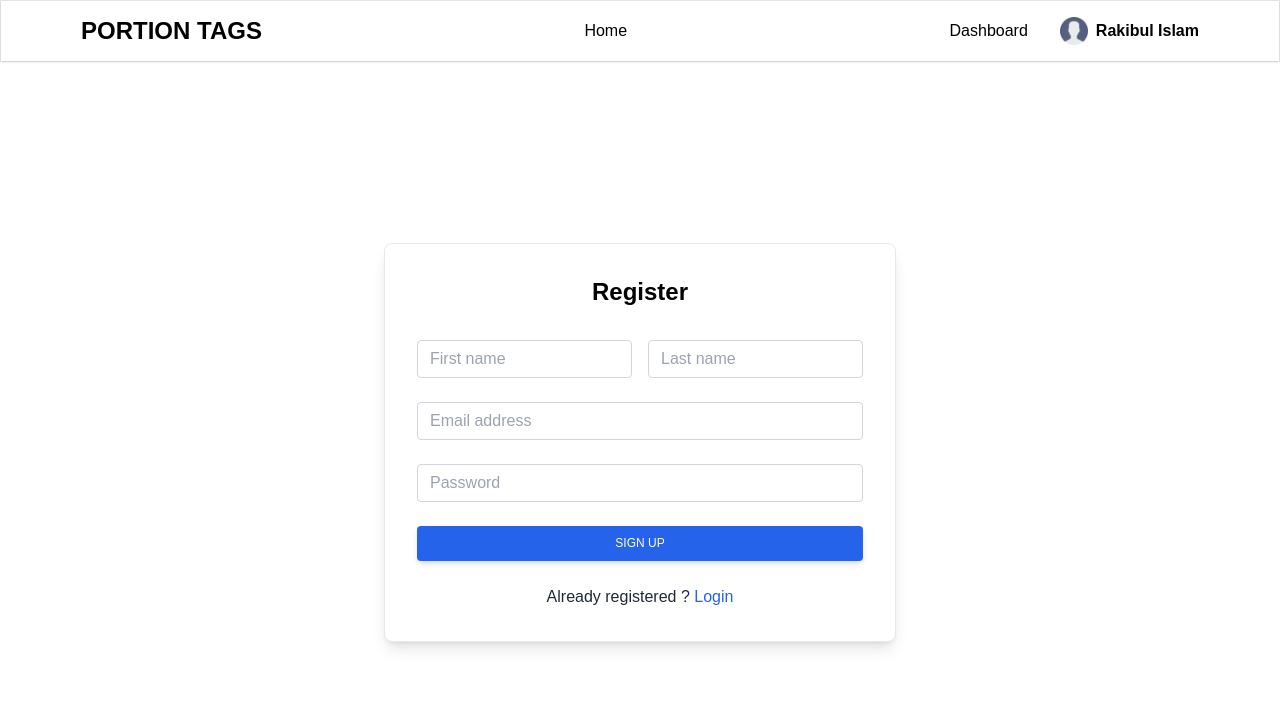
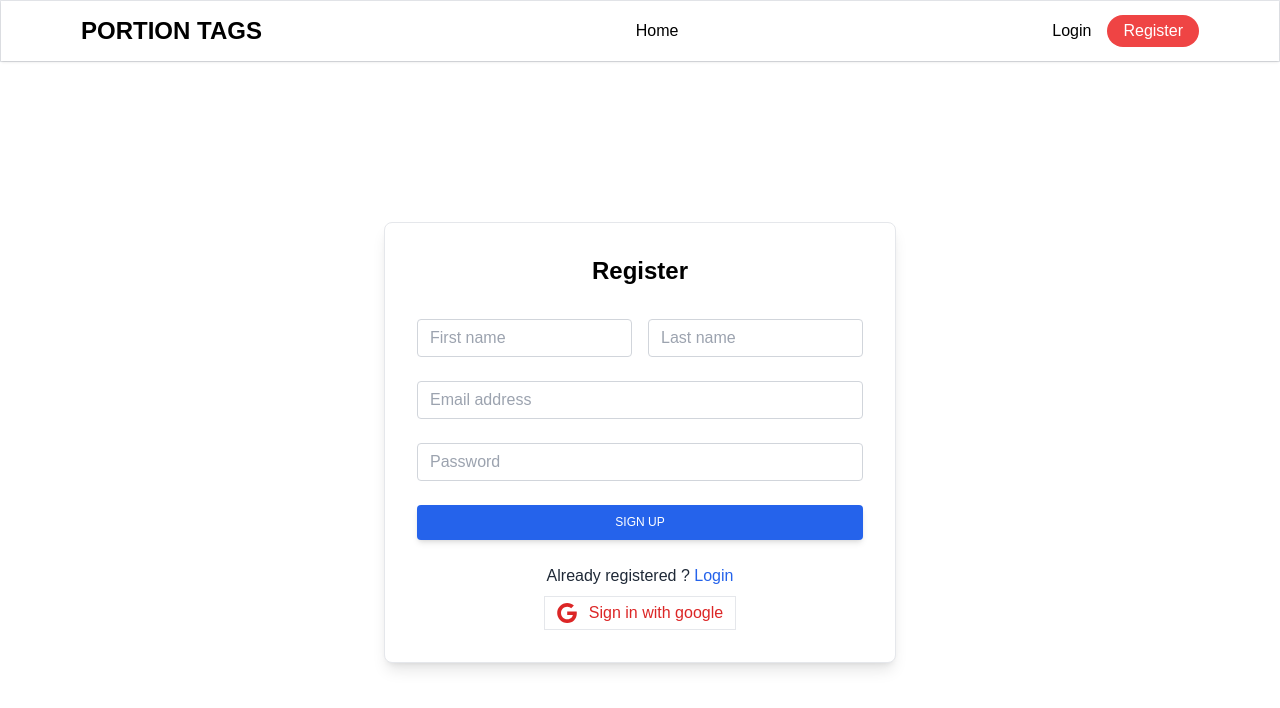
Before and after one commit to RakibulIslamm/portion-tags-client, a React (Create React App) app: page /register in a window 1280 px wide. Shown: the top 708 px of the page. Built offline with nearby package versions, Linux system fonts and the light colour scheme; no server answers.

Commit message:
Register system setup

```diff
--- a/src/Components/Home/Home.js
+++ b/src/Components/Home/Home.js
@@ -1,6 +1,9 @@
 import React from 'react';
+import useAuth from '../../hooks/useAuth';
 
 const Home = () => {
+    const { user } = useAuth()
+    console.log(user);
     return (
         <div>
             This is home
--- a/src/Components/Layouts/Layouts.js
+++ b/src/Components/Layouts/Layouts.js
@@ -1,5 +1,8 @@
 import React from 'react';
 import { Route, Routes } from 'react-router-dom';
+import { ToastContainer } from 'react-toastify';
+import 'react-toastify/dist/ReactToastify.css';
+import useAuth from '../../hooks/useAuth';
 import AdminRoute from '../AdminRoute/AdminRoute';
 import ManageAllOrders from '../Dashboard/AdminPages/ManageAllOrders/ManageAllOrders';
 import Dashboard from '../Dashboard/Dashboard';
@@ -8,10 +11,17 @@ import Login from '../Login/Login';
 import PageNotFound from '../PageNotFound/PageNotFound';
 import PrivateRoute from '../PrivateRoute/PrivateRoute';
 import Register from '../Register/Register';
+import Spinner from '../Spinner/Spinner';
 import PrivateLayout from './PrivateLayout/PrivateLayout';
 import PublicLayout from './PublicLayout/PublicLayout';
 
 const Layouts = () => {
+    const { isLoading2 } = useAuth();
+
+    if (isLoading2) {
+        return <Spinner />
+    }
+
     return (
         <>
             <Routes>
@@ -29,6 +39,7 @@ const Layouts = () => {
                 </Route>
                 <Route path='*' element={<PageNotFound />} />
             </Routes>
+            <ToastContainer />
         </>
     );
 };
--- a/src/Components/Login/Login.js
+++ b/src/Components/Login/Login.js
@@ -5,7 +5,7 @@ import useAuth from '../../hooks/useAuth';
 
 const Login = () => {
     const { register, handleSubmit, reset, formState: { errors } } = useForm();
-    const { googleSignIn, login, user, setUser, isLoading, logOut, error, setError } = useAuth()
+    const { googleSignIn, login, user, setUser, isLoading, isLoading2, logOut, error, setError } = useAuth()
     console.log(user);
 
     const navigate = useNavigate()
@@ -14,11 +14,6 @@ const Login = () => {
     useEffect(() => {
         setError(false)
     }, [setError]);
-
-
-    if (isLoading) {
-        return
-    }
 
 
     const handleGoogleLogin = () => {
@@ -35,6 +30,10 @@ const Login = () => {
         login(data.email, data.password, location, navigate, reset);
     };
 
+    if (isLoading2) {
+        return
+    }
+
     // Handle Logout
     const handleLogOut = () => {
         logOut();
@@ -43,25 +42,24 @@ const Login = () => {
 
     return (
         <div className='flex justify-center items-center min-h-screen py-10'>
-            {!user ? <div className="block p-6 rounded-lg shadow-lg bg-white border w-2/6">
+            {!user && <div className="block p-6 rounded-lg shadow-lg bg-white border w-2/6">
                 <h2 className='text-2xl font-bold text-center pb-8'>Login</h2>
                 {error && <p className='text-red-500 text-md font-semibold italic'>{error}</p>}
                 <form onSubmit={handleSubmit(onSubmit)}>
                     <div className="form-group mb-6">
                         <label htmlFor="exampleInputEmail2" className="form-label inline-block mb-2 text-gray-700">Email address</label>
-                        <input type="email" {...register("email", { required: true })} className="form-control block w-full px-3 py-1.5 text-base font-normal text-gray-700 bg-white bg-clip-padding border border-solid border-gray-300 rounded transition ease-in-out m-0 focus:text-gray-700 focus:bg-white focus:border-blue-600 focus:outline-none" placeholder="Enter email" />
+                        <input type="email" {...register("email", { required: true })} className="block w-full px-3 py-1.5 text-base font-normal text-gray-700 bg-white bg-clip-padding border border-solid border-gray-300 rounded transition ease-in-out m-0 focus:text-gray-700 focus:bg-white focus:border-blue-600 focus:outline-none" placeholder="Enter email" />
                         <p className='text-red-400 text-xs italic'>{errors.email?.type === 'required' && "Email is required"}</p>
                     </div>
                     <div className="form-group mb-6">
                         <label htmlFor="exampleInputPassword2" className="form-label inline-block mb-2 text-gray-700">Password</label>
-                        <input type="password" {...register("password", { required: true })} className="form-control block w-full px-3 py-1.5 text-base font-normal text-gray-700 bg-white bg-clip-padding border border-solid border-gray-300 rounded transition ease-in-out m-0 focus:text-gray-700 focus:bg-white focus:border-blue-600 focus:outline-none" id="exampleInputPassword2"
-                            placeholder="Password" />
+                        <input type="password" {...register("password", { required: true })} className="block w-full px-3 py-1.5 text-base font-normal text-gray-700 bg-white bg-clip-padding border border-solid border-gray-300 rounded transition ease-in-out m-0 focus:text-gray-700 focus:bg-white focus:border-blue-600 focus:outline-none" placeholder="Password" />
                         <p className='text-red-400 text-xs italic'>{errors.password?.type === 'required' && "Password is required"}</p>
                     </div>
                     <div className="flex justify-between items-center mb-6">
                         <button className="text-blue-600 hover:text-blue-700 focus:text-blue-700 transition duration-200 ease-in-out">Forgot password?</button>
                     </div>
-                    <button type="submit" className="w-full px-6 py-2.5 bg-blue-600 text-white font-medium text-xs leading-tight uppercase rounded shadow-md hover:bg-blue-700 hover:shadow-lg focus:bg-blue-700 focus:shadow-lg focus:outline-none focus:ring-0 active:bg-blue-800 active:shadow-lg transition duration-150 ease-in-out">Login</button>
+                    <button type="submit" className="w-full px-6 py-2.5 bg-blue-600 text-white font-medium text-xs leading-tight uppercase rounded shadow-md hover:bg-blue-700 hover:shadow-lg focus:bg-blue-700 focus:shadow-lg focus:outline-none focus:ring-0 active:bg-blue-800 active:shadow-lg transition duration-150 ease-in-out">{isLoading ? 'Loading...' : 'Login'}</button>
                     <p className="text-gray-800 mt-6 text-center">Not a member? <Link to="/register"
                         className="text-blue-600 hover:text-blue-700 focus:text-blue-700 transition duration-200 ease-in-out">Register</Link>
                     </p>
@@ -73,7 +71,7 @@ const Login = () => {
                         </svg> Sign in with google
                     </button>
                 </div>
-            </div> : <p>You are already logged in <br /><button className='text-blue-500' onClick={handleLogOut}>Log Out</button></p>}
+            </div>} {user && <p>You are already logged in <br /><button className='text-blue-500' onClick={handleLogOut}>Log Out</button></p>}
         </div>
     );
 };
--- a/src/Components/PrivateRoute/PrivateRoute.js
+++ b/src/Components/PrivateRoute/PrivateRoute.js
@@ -1,8 +1,13 @@
 import { Navigate, useLocation } from "react-router-dom";
+import useAuth from "../../hooks/useAuth";
 
 function PrivateRoute({ children }) {
-    let user = true;
+    let { user, isLoading } = useAuth();
     let location = useLocation();
+
+    if (isLoading) {
+        return
+    }
 
     if (!user) {
         return <Navigate to="/login" state={{ from: location }} replace />;
--- a/src/Components/Register/Register.js
+++ b/src/Components/Register/Register.js
@@ -1,34 +1,82 @@
-import React from 'react';
-import { Link } from 'react-router-dom';
+import React, { useEffect } from 'react';
+import { Link, useNavigate, useLocation } from 'react-router-dom';
+import useAuth from '../../hooks/useAuth';
+import { useForm } from 'react-hook-form';
 
 const Register = () => {
+
+    const { register, handleSubmit, reset, formState: { errors } } = useForm();
+    const { signUp, googleSignIn, user, setUser, isLoading, error, setError, logOut } = useAuth();
+
+    const navigate = useNavigate()
+    const location = useLocation();
+
+    const onSubmit = data => {
+        const name = data.firstName + ' ' + data.lastName;
+        const email = data.email;
+        const password = data.password;
+        signUp(email, password, name, reset, navigate)
+
+    };
+
+    const handleGoogleLogin = () => {
+        const url = location?.state?.from || '/';
+        googleSignIn()
+            .then(result => {
+                setUser(result.user);
+                navigate(url);
+            })
+    }
+
+    useEffect(() => {
+        setError(false)
+    }, [setError]);
+
+    // Handle Logout
+    const handleLogOut = () => {
+        logOut();
+    }
+
+
     return (
         <div className='flex justify-center items-center min-h-screen py-10 -mt-[20px]'>
-            <div className="p-8 rounded-lg shadow-lg bg-white max-w-lg border">
+            {!user ? <div className="p-8 rounded-lg shadow-lg bg-white max-w-lg border">
                 <h2 className='text-2xl font-bold text-center pb-8'>Register</h2>
-                <form>
+                {error && <p className='text-red-500 text-md font-semibold italic'>{error}</p>}
+                <form onSubmit={handleSubmit(onSubmit)}>
                     <div className="grid grid-cols-2 gap-4">
                         <div className="form-group mb-6">
-                            <input type="text" className="form-control block w-full px-3 py-1.5 text-base font-normal text-gray-700 bg-white bg-clip-padding border border-solid border-gray-300 rounded transition ease-in-out m-0 focus:text-gray-700 focus:bg-white focus:border-blue-600 focus:outline-none" placeholder="First name" />
+                            <input type="text" {...register("firstName", { required: true })} className="block w-full px-3 py-1.5 text-base font-normal text-gray-700 bg-white bg-clip-padding border border-solid border-gray-300 rounded transition ease-in-out m-0 focus:text-gray-700 focus:bg-white focus:border-blue-600 focus:outline-none" placeholder="First name" />
+                            <p className='text-red-400 text-xs italic'>{errors.firstName?.type === 'required' && "First Name is required"}</p>
                         </div>
                         <div className="form-group mb-6">
-                            <input type="text" className="form-control block w-full px-3 py-1.5 text-base font-normal text-gray-700 bg-white bg-clip-padding border border-solid border-gray-300 rounded transition ease-in-out m-0 focus:text-gray-700 focus:bg-white focus:border-blue-600 focus:outline-none" placeholder="Last name" />
+                            <input type="text" {...register("lastName", { required: true })} className="form-control block w-full px-3 py-1.5 text-base font-normal text-gray-700 bg-white bg-clip-padding border border-solid border-gray-300 rounded transition ease-in-out m-0 focus:text-gray-700 focus:bg-white focus:border-blue-600 focus:outline-none" placeholder="Last name" />
+                            <p className='text-red-400 text-xs italic'>{errors.lastName?.type === 'required' && "Last Name is required"}</p>
                         </div>
                     </div>
                     <div className="form-group mb-6">
-                        <input type="email" className="form-control block w-full px-3 py-1.5 text-base font-normal text-gray-700 bg-white bg-clip-padding border border-solid border-gray-300 rounded transition ease-in-out m-0 focus:text-gray-700 focus:bg-white focus:border-blue-600 focus:outline-none"
+                        <input type="email" {...register("email", { required: true })} className="block w-full px-3 py-1.5 text-base font-normal text-gray-700 bg-white bg-clip-padding border border-solid border-gray-300 rounded transition ease-in-out m-0 focus:text-gray-700 focus:bg-white focus:border-blue-600 focus:outline-none"
                             placeholder="Email address" />
+                        <p className='text-red-400 text-xs italic'>{errors.email?.type === 'required' && "Email is required"}</p>
                     </div>
                     <div className="form-group mb-6">
-                        <input type="password" className="form-control block w-full px-3 py-1.5 text-base font-normal text-gray-700 bg-white bg-clip-padding border border-solid border-gray-300 rounded transition ease-in-out m-0 focus:text-gray-700 focus:bg-white focus:border-blue-600 focus:outline-none"
+                        <input type="password" {...register("password", { required: true })} className="block w-full px-3 py-1.5 text-base font-normal text-gray-700 bg-white bg-clip-padding border border-solid border-gray-300 rounded transition ease-in-out m-0 focus:text-gray-700 focus:bg-white focus:border-blue-600 focus:outline-none"
                             placeholder="Password" />
+                        <p className='text-red-400 text-xs italic'>{errors.password?.type === 'required' && "Password is required"}</p>
                     </div>
-                    <button type="submit" className="w-full px-6 py-2.5 bg-blue-600 text-white font-medium text-xs leading-tight uppercase rounded shadow-md hover:bg-blue-700 hover:shadow-lg focus:bg-blue-700 focus:shadow-lg focus:outline-none focus:ring-0 active:bg-blue-800 active:shadow-lg transition duration-150 ease-in-out">Sign up</button>
+                    <button type="submit" className="w-full px-6 py-2.5 bg-blue-600 text-white font-medium text-xs leading-tight uppercase rounded shadow-md hover:bg-blue-700 hover:shadow-lg focus:bg-blue-700 focus:shadow-lg focus:outline-none focus:ring-0 active:bg-blue-800 active:shadow-lg transition duration-150 ease-in-out">{isLoading ? 'Loading...' : 'Sign up'}</button>
                     <p className="text-gray-800 mt-6 text-center">Already registered ? <Link to="/login"
                         className="text-blue-600 hover:text-blue-700 focus:text-blue-700 transition duration-200 ease-in-out">Login</Link>
                     </p>
                 </form>
-            </div>
+                <div className='flex justify-center items-center flex-col'>
+                    <button onClick={handleGoogleLogin} className="text-red-600 px-3 py-1 flex justify-center items-center gap-3 border mt-2">
+                        <svg xmlns="http://www.w3.org/2000/svg" viewBox="0 0 32 32" className="w-5 h-5 fill-current">
+                            <path d="M16.318 13.714v5.484h9.078c-0.37 2.354-2.745 6.901-9.078 6.901-5.458 0-9.917-4.521-9.917-10.099s4.458-10.099 9.917-10.099c3.109 0 5.193 1.318 6.38 2.464l4.339-4.182c-2.786-2.599-6.396-4.182-10.719-4.182-8.844 0-16 7.151-16 16s7.156 16 16 16c9.234 0 15.365-6.49 15.365-15.635 0-1.052-0.115-1.854-0.255-2.651z"></path>
+                        </svg> Sign in with google
+                    </button>
+                </div>
+            </div> : <p>You are already logged in <br /><button className='text-blue-500' onClick={handleLogOut}>Log Out</button></p>}
         </div>
     );
 };
--- a/src/Components/Shared/Header/Header.js
+++ b/src/Components/Shared/Header/Header.js
@@ -2,9 +2,10 @@ import React from 'react';
 import { Link } from 'react-router-dom';
 import CustomLink from '../../CustomLink/CustomLink';
 import userImg from '../../../images/user.png'
+import useAuth from '../../../hooks/useAuth';
 
 const Header = () => {
-    const user = true;
+    const { user } = useAuth();
     return (
         <div className='border bg-white sticky top-0'>
             <div className='shadow max-w-[1920] px-[80px] py-[14px] flex justify-between items-center'>
@@ -17,8 +18,8 @@ const Header = () => {
                 {user && <div className='flex items-center gap-8'>
                     <Link to='/dashboard'>Dashboard</Link>
                     <div className='flex items-center gap-2'>
-                        <img className='w-7 h-7 bg-cover' src={userImg} alt="" />
-                        <p className='text-base font-semibold'>Rakibul Islam</p>
+                        <img className='w-7 h-7 bg-cover' src={user.photoURL || userImg} alt="" />
+                        <p className='text-base font-semibold'>{user.displayName}</p>
                     </div>
                 </div>}
                 {!user && <div className='flex items-center gap-4'>
--- /dev/null
+++ b/src/Components/Spinner/Spinner.js
@@ -0,0 +1,14 @@
+import React from 'react';
+
+const Spinner = () => {
+    return (
+        <div className="flex justify-center items-center h-screen w-full">
+            <svg role="status" className="w-16 h-16 text-gray-200 animate-spin dark:text-gray-600 fill-blue-600" viewBox="0 0 100 101" fill="none" xmlns="http://www.w3.org/2000/svg">
+                <path d="M100 50.5908C100 78.2051 77.6142 100.591 50 100.591C22.3858 100.591 0 78.2051 0 50.5908C0 22.9766 22.3858 0.59082 50 0.59082C77.6142 0.59082 100 22.9766 100 50.5908ZM9.08144 50.5908C9.08144 73.1895 27.4013 91.5094 50 91.5094C72.5987 91.5094 90.9186 73.1895 90.9186 50.5908C90.9186 27.9921 72.5987 9.67226 50 9.67226C27.4013 9.67226 9.08144 27.9921 9.08144 50.5908Z" fill="currentColor" />
+                <path d="M93.9676 39.0409C96.393 38.4038 97.8624 35.9116 97.0079 33.5539C95.2932 28.8227 92.871 24.3692 89.8167 20.348C85.8452 15.1192 80.8826 10.7238 75.2124 7.41289C69.5422 4.10194 63.2754 1.94025 56.7698 1.05124C51.7666 0.367541 46.6976 0.446843 41.7345 1.27873C39.2613 1.69328 37.813 4.19778 38.4501 6.62326C39.0873 9.04874 41.5694 10.4717 44.0505 10.1071C47.8511 9.54855 51.7191 9.52689 55.5402 10.0491C60.8642 10.7766 65.9928 12.5457 70.6331 15.2552C75.2735 17.9648 79.3347 21.5619 82.5849 25.841C84.9175 28.9121 86.7997 32.2913 88.1811 35.8758C89.083 38.2158 91.5421 39.6781 93.9676 39.0409Z" fill="currentFill" />
+            </svg>
+        </div>
+    );
+};
+
+export default Spinner;
--- a/src/hooks/useFirebase.js
+++ b/src/hooks/useFirebase.js
@@ -76,7 +76,7 @@ const useFirebase = () => {
                     .then(() => {
                         toast.success('Verification Mail Sent Your Email');
                     });
-                navigate('/')
+                navigate('/dashboard')
                 reset();
             })
             .catch((error) => {
@@ -98,6 +98,7 @@ const useFirebase = () => {
 
             }
             setIsLoading(false);
+            setIsLoading2(false);
         })
     }, [auth]);
 
```
